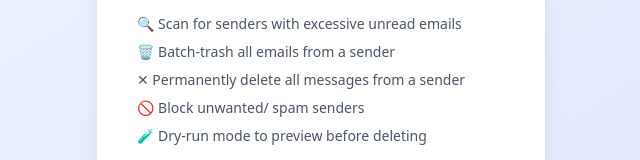
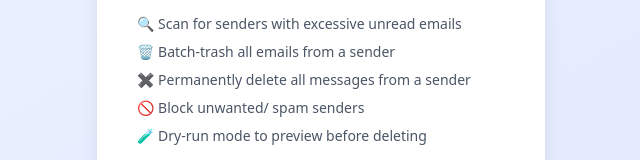
Before and after one commit to Bread2002/Gmail_Cleaner, a React (Vite) app in the folder frontend/: page /login in a window 1280 px wide. Shown: the part 430-590 px from the top of the page, without its empty margins (319-959 px from the left). Built offline with nearby package versions, Linux system fonts and the light colour scheme; no server answers.

Commit message:
Minor fixes

```diff
--- a/frontend/src/pages/LoginPage.tsx
+++ b/frontend/src/pages/LoginPage.tsx
@@ -48,7 +48,7 @@ export function LoginPage() {
           {[
             "🔍 Scan for senders with excessive unread emails",
             "🗑️ Batch-trash all emails from a sender",
-            "✕  Permanently delete all messages from a sender",
+            "✖️ Permanently delete all messages from a sender",
             "🚫 Block unwanted/ spam senders",
             "🧪 Dry-run mode to preview before deleting",
           ].map((feature) => (
```
Also changed, not shown: 1 other file (tests, documents, lock files or other folders).
